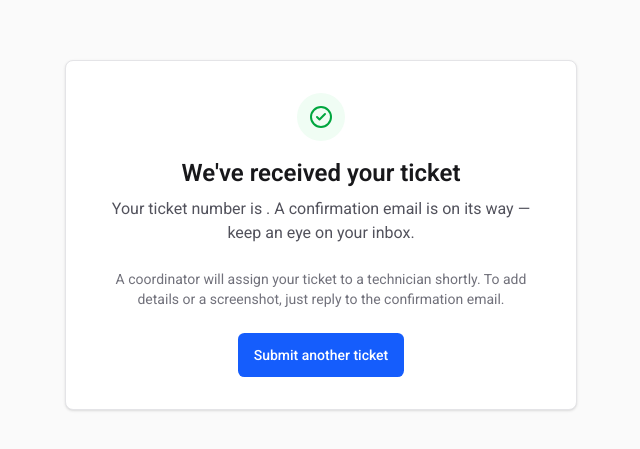
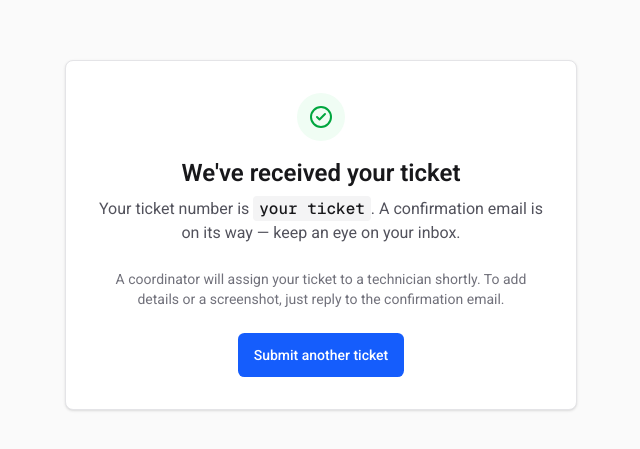
Before and after one commit to Axiom360-IT/axiom-ticketing, a Next.js app: page /portal/submit/success in a window 1280 px wide. Shown: the part 165-614 px from the top of the page, without its empty margins (319-959 px from the left). Built offline with nearby package versions, Linux system fonts and the light colour scheme.

Commit message:
fix: resolve ticket success page render error by correcting next-intl rich-tag usage and update deployment documentation for database migrations

```diff
--- a/src/app/(public)/portal/submit/success/page.tsx
+++ b/src/app/(public)/portal/submit/success/page.tsx
@@ -34,11 +34,18 @@ export default async function SuccessPage({ searchParams }: SuccessPageProps) {
 
         <p className="text-zinc-600 dark:text-zinc-400 mb-6">
           {t.rich("ticketNumberLine", {
-            ticket: () => (
+            // `code` is a rich-tag wrapper around its `chunks` content;
+            // `ticket` is a simple-value placeholder. next-intl 4 rejects
+            // a function value passed against a `{simple}` placeholder
+            // (it throws "Expected …" during server render), which was
+            // the cause of the previous "Server Components render"
+            // error after a successful ticket submission.
+            code: (chunks) => (
               <code className="font-mono font-medium text-zinc-900 dark:text-zinc-50 bg-zinc-100 dark:bg-zinc-800 px-1.5 py-0.5 rounded">
-                {ticketNumber}
+                {chunks}
               </code>
             ),
+            ticket: ticketNumber,
           })}
         </p>
 
```
Also changed, not shown: src/messages/en.json, 1 other file (tests, documents, lock files or other folders).
